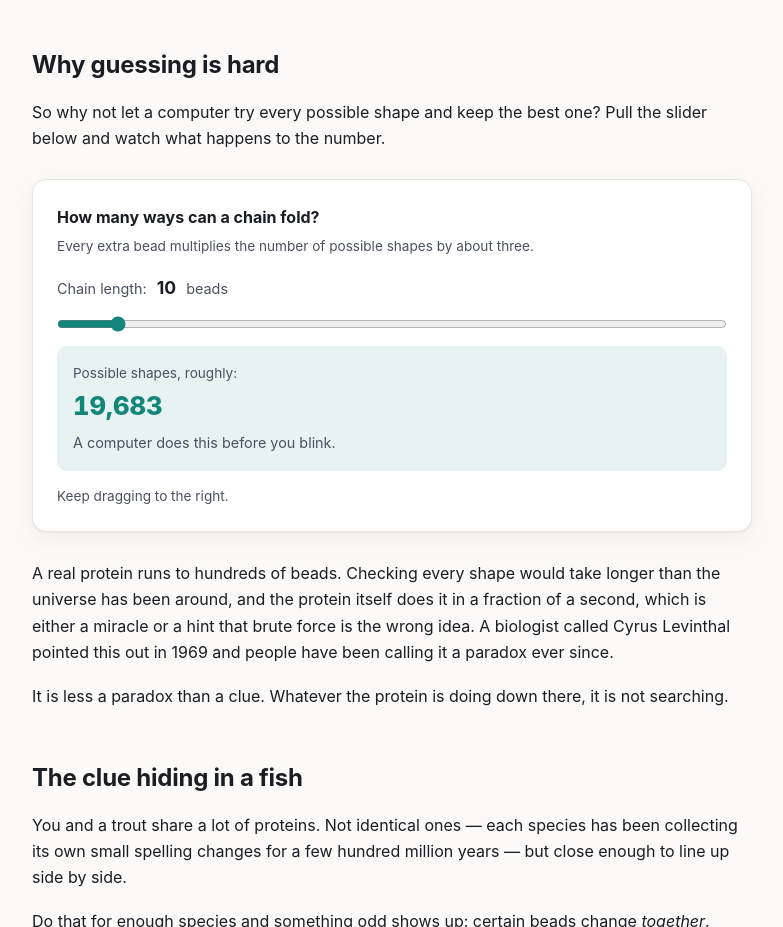
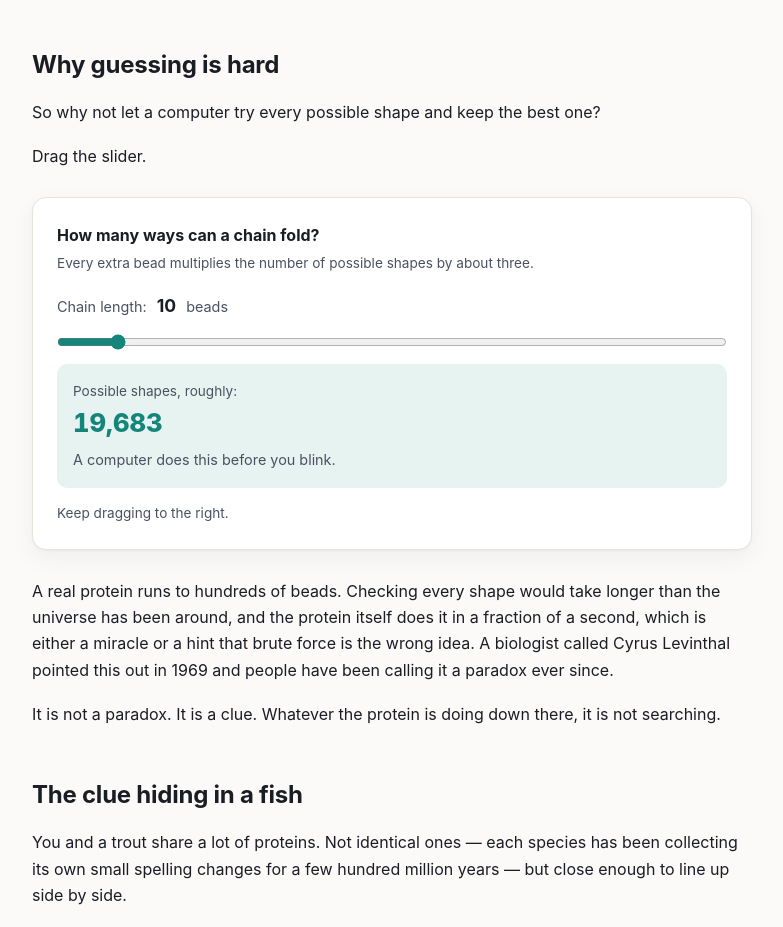
Before and after one commit to Hi-Kay/cultured-machine, a plain HTML site: page explainers/alphafold.html in a window 1280 px wide. Shown: the part 1783-2710 px from the top of the page, without its empty margins (248-1031 px from the left). Drawn offline with Linux system fonts and the light colour scheme.

Commit message:
Restore the short sentences the smoothing pass flattened
Reviewed the previous commit line by line with Heike. Of nine sentence
edits made after reading the BAIO guide, four made the writing worse.

Reverted:
- "The target is a lock. The medicine is a key." The triad was working;
  joining it with two ands produced a run-on. Kept only the better ending
  ("whether it turns").
- "Does it fold back into the shape you drew?" back onto its own line. It
  is the pivot the whole section turns on, and folding it into a list
  buried it.
- "It is not a paradox. It is a clue." The replacement, "it is less a
  paradox than a clue", was the corrective-framing construction this
  repo's own guide bans two sections earlier.
- "Take a real protein. Cover one letter. Ask the model..." Three
  imperatives mirroring three steps is rhythm doing work, not a tic.
- "Drag this." softened to "Drag the slider." rather than the longer
  replacement.

Kept from that pass: the 19 story deks, the sharper Nobel sentence, the
AlphaFold closing paragraph, and the blind-spots line.

The rhythm section in EDITORIAL.md caused this. It told the writer to
smooth fragments, with no test for whether a short sentence was earning
its place. Rewritten around that test: mirroring structure, marking a
pivot, landing a conclusion, giving an instruction. The banned-construction
list now also names "it is less X than Y".

Co-Authored-By: Claude Opus 5 <noreply@anthropic.com>

```diff
--- a/explainers/alphafold.html
+++ b/explainers/alphafold.html
@@ -73,7 +73,8 @@
   <p>Reading the beads is easy. We have been able to do it cheaply for decades. Finding the shape meant months of laboratory work, sometimes years, for a single protein, which is why a PhD student could spend most of a degree on one.</p>
 
   <h2>Why guessing is hard</h2>
-  <p>So why not let a computer try every possible shape and keep the best one? Pull the slider below and watch what happens to the number.</p>
+  <p>So why not let a computer try every possible shape and keep the best one?</p>
+  <p>Drag the slider.</p>
 
   <div class="viz" id="levinthal">
     <h4>How many ways can a chain fold?</h4>
@@ -93,7 +94,7 @@
   </div>
 
   <p>A real protein runs to hundreds of beads. Checking every shape would take longer than the universe has been around, and the protein itself does it in a fraction of a second, which is either a miracle or a hint that brute force is the wrong idea. A biologist called Cyrus Levinthal pointed this out in 1969 and people have been calling it a paradox ever since.</p>
-  <p>It is less a paradox than a clue. Whatever the protein is doing down there, it is not searching.</p>
+  <p>It is not a paradox. It is a clue. Whatever the protein is doing down there, it is not searching.</p>
 
   <h2>The clue hiding in a fish</h2>
   <p>You and a trout share a lot of proteins. Not identical ones — each species has been collecting its own small spelling changes for a few hundred million years — but close enough to line up side by side.</p>
```
Also changed, not shown: explainers/ai-protein-design.html (+3 -2 lines), explainers/protein-language-models.html (+1 -1 lines), 1 other file.
